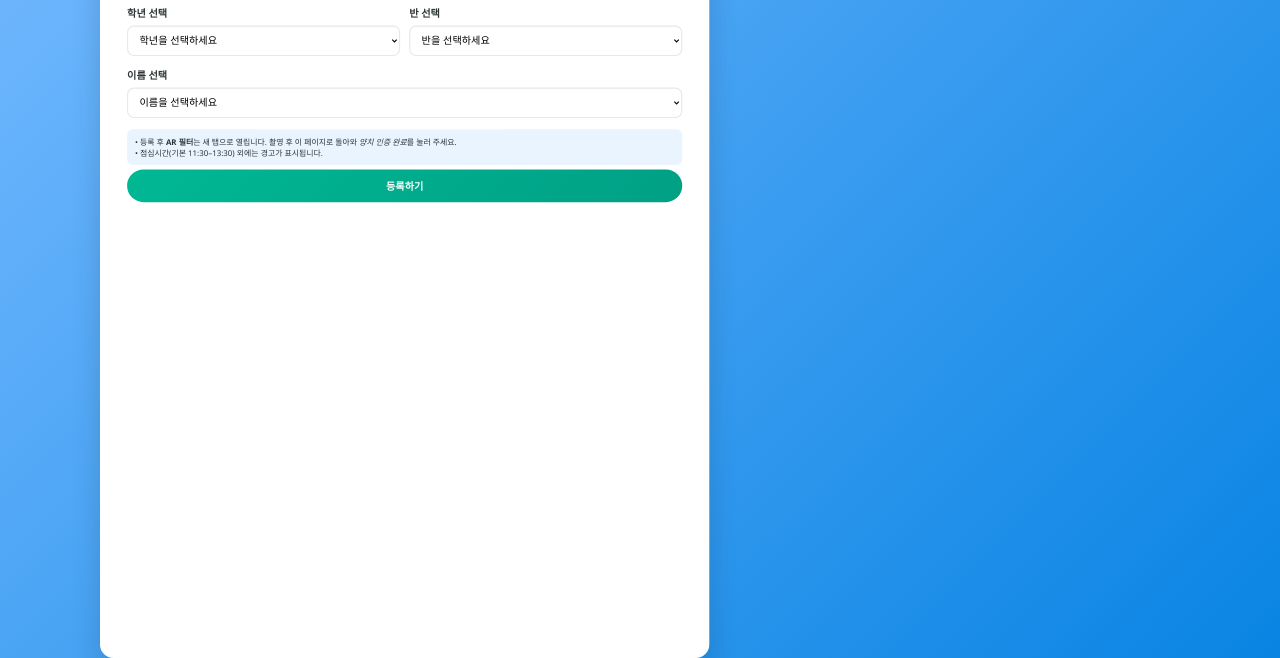
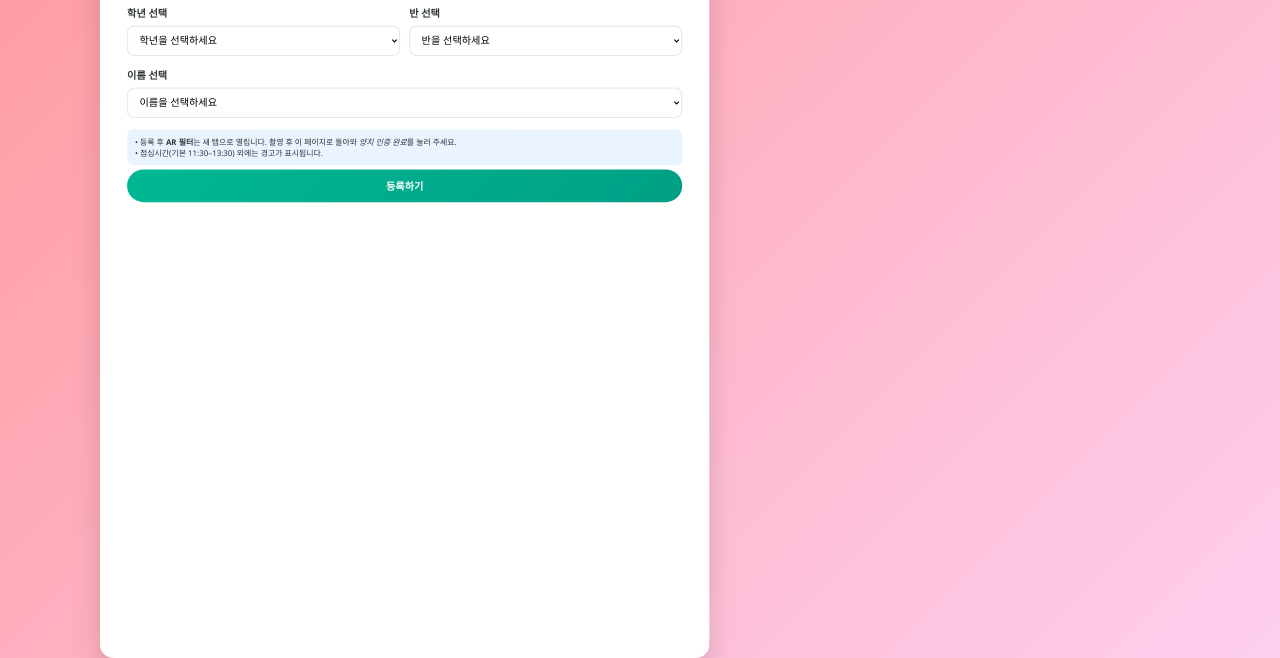
Before and after one commit to joonahchoi/brush-teeth, a plain HTML site: page index.html in a window 1280 px wide. Shown: the part 142-800 px from the top of the page. Drawn offline with Linux system fonts and the light colour scheme.

Commit message:
Update index.html

```diff
--- a/index.html
+++ b/index.html
@@ -8,8 +8,8 @@
     :root{
       --APP-W: 1080px;
       --APP-H: 1418px;
-      --bg1: #74b9ff;
-      --bg2: #0984e3;
+      --bg1: #ff9a9e;
+      --bg2: #fecfef;
       --ink: #2d3436;
       --sub: #636e72;
       --ok1: #00b894;
@@ -285,6 +285,7 @@
       // preflight(OPTIONS) 피하려고 text/plain으로 전송
       await fetch(SHEETS_WEBHOOK, {
         method: 'POST',
+        mode: 'no-cors',
         headers: { 'Content-Type': 'text/plain;charset=UTF-8' },
         body: JSON.stringify(payload)
       });
```
